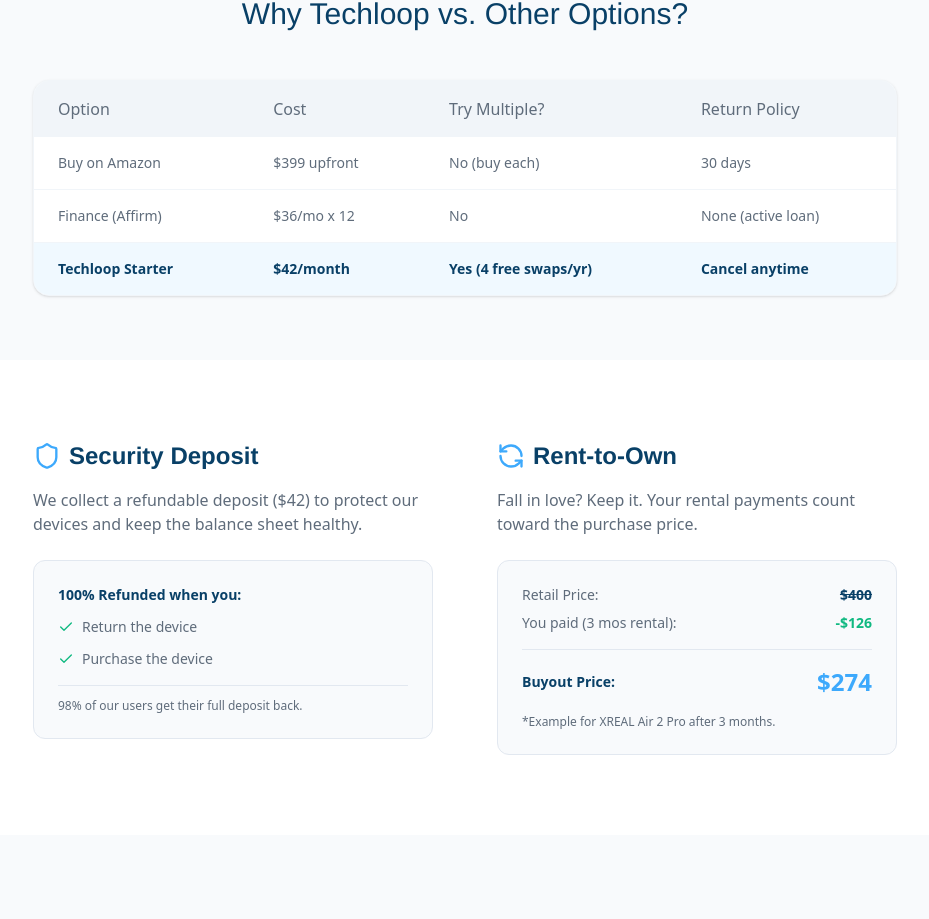
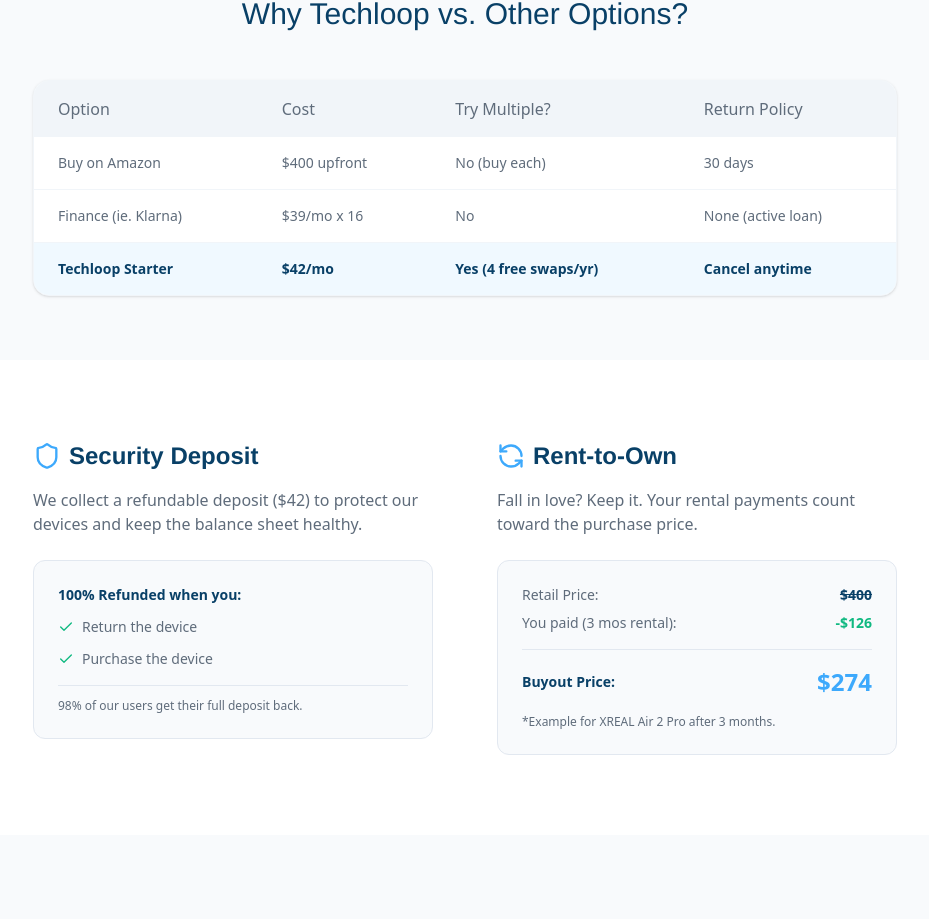
Before and after one commit to thinking-spot/techloop, a Next.js app: page /pricing in a window 1280 px wide. Shown: the part 1336-2255 px from the top of the page, without its empty margins (303-1232 px from the left). Built offline with nearby package versions, Linux system fonts and the light colour scheme.

Commit message:
vs amazon comparison chart

```diff
--- a/src/app/pricing/page.tsx
+++ b/src/app/pricing/page.tsx
@@ -186,19 +186,19 @@ export default function PricingPage() {
                                 <tbody className="divide-y divide-[#F1F5F9]">
                                     <tr>
                                         <td className="py-4 px-6 text-sm font-medium text-paragraph">Buy on Amazon</td>
-                                        <td className="py-4 px-6 text-sm text-paragraph">$399 upfront</td>
+                                        <td className="py-4 px-6 text-sm text-paragraph">$400 upfront</td>
                                         <td className="py-4 px-6 text-sm text-paragraph">No (buy each)</td>
                                         <td className="py-4 px-6 text-sm text-paragraph">30 days</td>
                                     </tr>
                                     <tr>
-                                        <td className="py-4 px-6 text-sm font-medium text-paragraph">Finance (Affirm)</td>
-                                        <td className="py-4 px-6 text-sm text-paragraph">$36/mo x 12</td>
+                                        <td className="py-4 px-6 text-sm font-medium text-paragraph">Finance (ie. Klarna)</td>
+                                        <td className="py-4 px-6 text-sm text-paragraph">$39/mo x 16</td>
                                         <td className="py-4 px-6 text-sm text-paragraph">No</td>
                                         <td className="py-4 px-6 text-sm text-paragraph">None (active loan)</td>
                                     </tr>
                                     <tr className="bg-[#F0F9FF]">
                                         <td className="py-4 px-6 text-sm font-bold text-headline">Techloop Starter</td>
-                                        <td className="py-4 px-6 text-sm font-bold text-headline">$42/month</td>
+                                        <td className="py-4 px-6 text-sm font-bold text-headline">$42/mo</td>
                                         <td className="py-4 px-6 text-sm font-bold text-headline">Yes (4 free swaps/yr)</td>
                                         <td className="py-4 px-6 text-sm font-bold text-headline">Cancel anytime</td>
                                     </tr>
```
